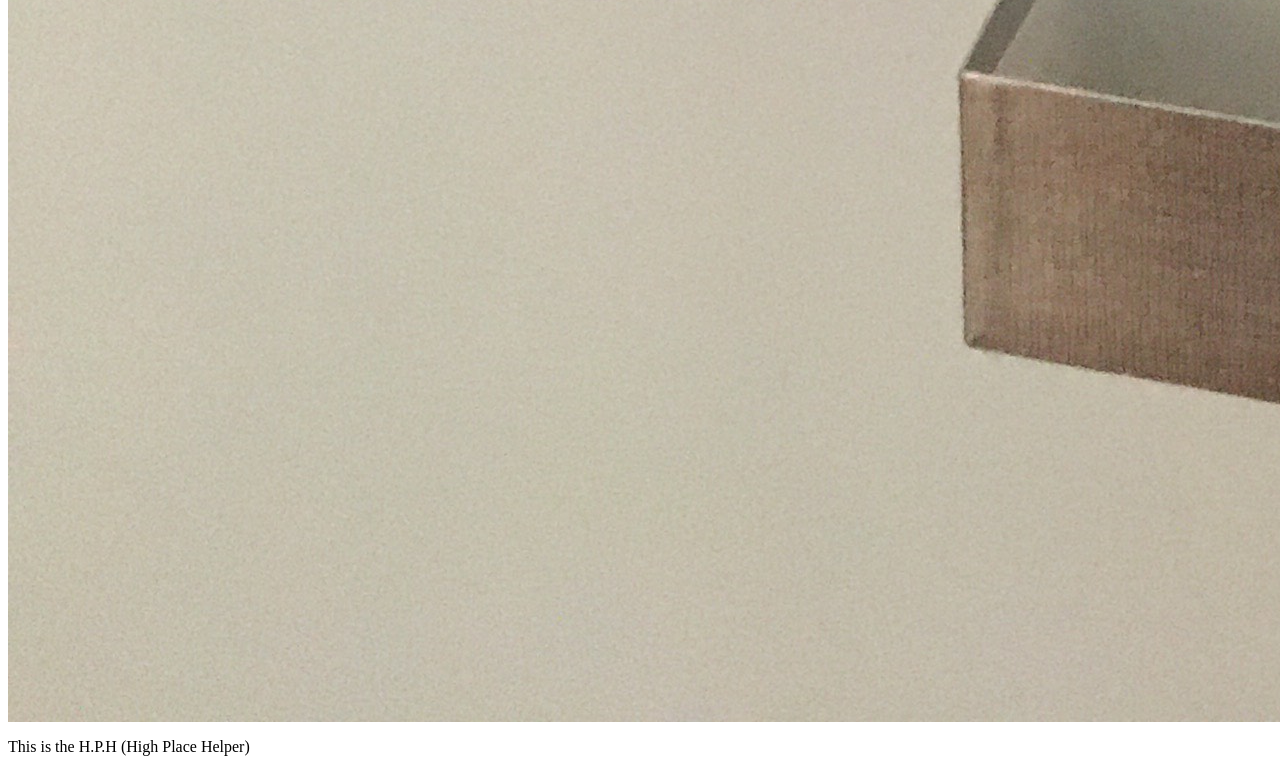
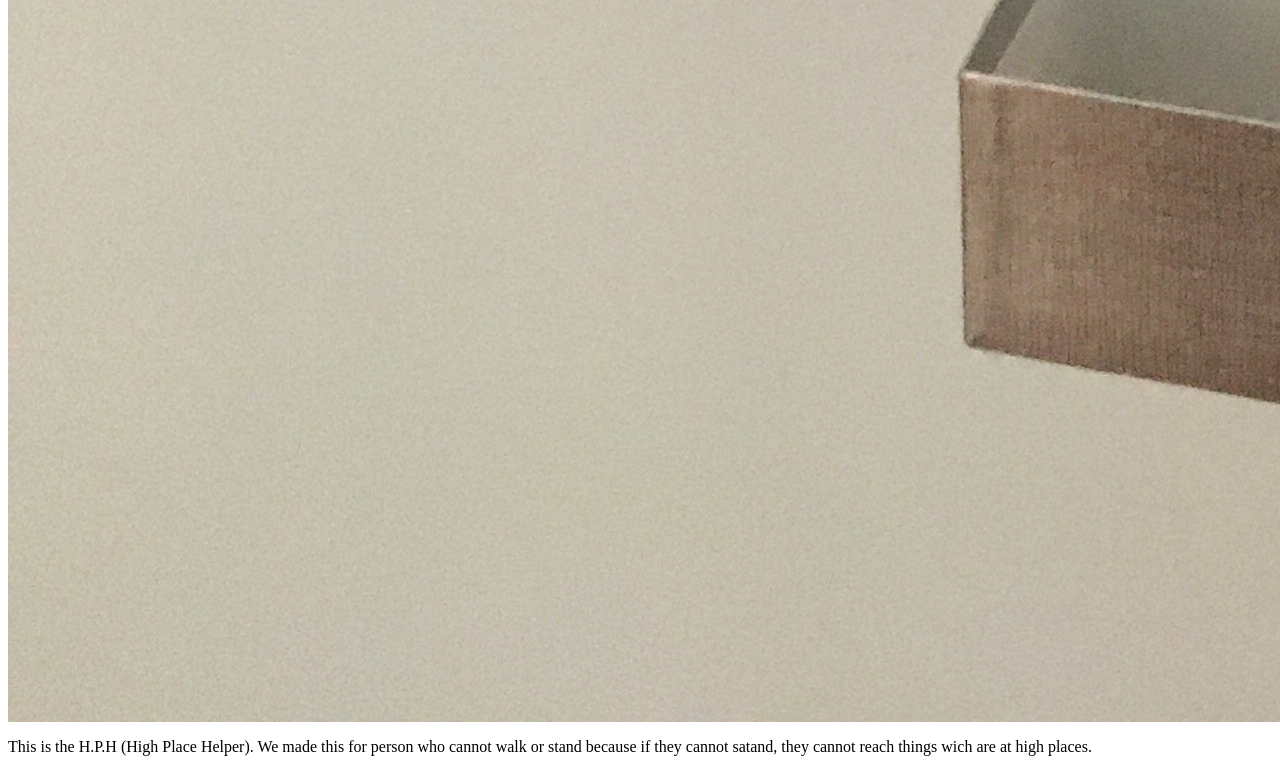
Before and after one commit to classlessteacher/6a, a plain HTML site: page index.html in a window 1280 px wide. Shown: the part 3423-4195 px from the top of the page. Drawn offline with Linux system fonts and the light colour scheme.

Commit message:
Update index.html

```diff
--- a/index.html
+++ b/index.html
@@ -1,6 +1,7 @@
 <h1>H.P.H</h1>
 <h2>Company : Y.M.J</h2>
 <main>
-  <img src="https://classlessteacher.github.io/6a/IMG_0798.jpg">
-  <p>This is the H.P.H (High Place Helper)</p>
+  <a href="#"><img src="https://classlessteacher.github.io/6a/IMG_0798.jpg"></a>
+  <p>This is the H.P.H (High Place Helper). We made this for person who cannot walk or stand because if they cannot satand,
+    they cannot reach things wich are at high places.</p>
 </main>
```
